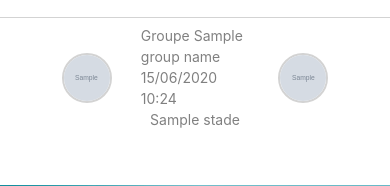
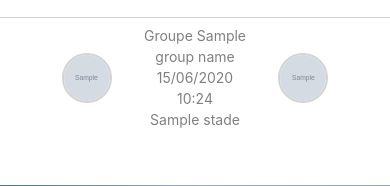
Before and after one commit to MaximeGh1997/symfony-football-API, a Symfony app: template templates/rankings/index.html.twig in a window 390 px wide. Shown: the part 761-947 px from the top of the page. Run offline with Twig, Linux system fonts and the light colour scheme; the template is opened without the code that fills it: most values are stand-ins (such as "Sample title", 1, 10 or a date in 2020); grey boxes marked "Sample" are stand-in pictures; some libraries are stand-ins or nearby versions.

Commit message:
corrections design responsive

```diff
--- a/templates/matchs/show.html.twig
+++ b/templates/matchs/show.html.twig
@@ -152,7 +152,7 @@
             <div class="col-auto align-self-center text-center">
                 <img src="/uploads/{{comment.author.picture}}" alt="avatar de {{comment.author.username}}" class="avatar-medium">
             </div>
-            <div class="col-auto col-sm-6 comment" style="background-color: rgb(230, 230, 230);">
+            <div class="col-6 comment" style="background-color: rgb(230, 230, 230);">
                 <p class="font-italic">Vous {% if comment.rating %} avez donné une note de {{comment.rating}} {% endif %}</p>
                 <p class="content">{{comment.content}}</p>
                 <p class="light-text font-italic date">le {{comment.createdAt | date('d/m/Y')}} à {{comment.createdAt | date('H:i')}}</p>
@@ -160,7 +160,7 @@
         </div>
     {% else %}
         <div class="row justify-content-end justify-content-md-center mt-2 mb-2">
-            <div class="col-auto col-sm-6 comment">
+            <div class="col-6 comment">
                 <p class="font-italic"><a href="{{path('user_show',{id:comment.author.id})}}">@{{comment.author.username}}</a>
                 {% if comment.rating %} à donné une note de {{comment.rating}} {% endif %}</p>
                 <p class="content">{{comment.content}}</p>
--- a/templates/rankings/index.html.twig
+++ b/templates/rankings/index.html.twig
@@ -75,9 +75,9 @@
                     {% else %}
                         <div class="col-4 align-self-center">
                         <a href="{{path('matchs_show',{'id':match.id})}}" class="light-text" style="font-size: 14px; color: gray;">
-                            <div class="row justify-content-center">Groupe {{match.groupName.name}}</div>
-                            <div class="row justify-content-center">{{match.date.date | date('d/m/Y')}} {{match.date.date | date('H:i')}}</div>
-                            <div class="row justify-content-center">{{match.stade.name}}</div>
+                            <div class="row justify-content-center text-center">Groupe {{match.groupName.name}}</div>
+                            <div class="row justify-content-center text-center">{{match.date.date | date('d/m/Y')}} {{match.date.date | date('H:i')}}</div>
+                            <div class="row justify-content-center text-center">{{match.stade.name}}</div>
                         </a>
                         </div>
                     {% endif %}
@@ -105,9 +105,9 @@
                     {% else %}
                         <div class="col-4 align-self-center">
                         <a href="{{path('matchs_show',{'id':match.id})}}" class="light-text" style="font-size: 14px; color: gray;">
-                            <div class="row justify-content-center">Groupe {{match.groupName.name}}</div>
-                            <div class="row justify-content-center">{{match.date.date | date('d/m/Y')}} {{match.date.date | date('H:i')}}</div>
-                            <div class="row justify-content-center">{{match.stade.name}}</div>
+                            <div class="row justify-content-center text-center">Groupe {{match.groupName.name}}</div>
+                            <div class="row justify-content-center text-center">{{match.date.date | date('d/m/Y')}} {{match.date.date | date('H:i')}}</div>
+                            <div class="row justify-content-center text-center">{{match.stade.name}}</div>
                         </a>
                         </div>
                     {% endif %}
```
